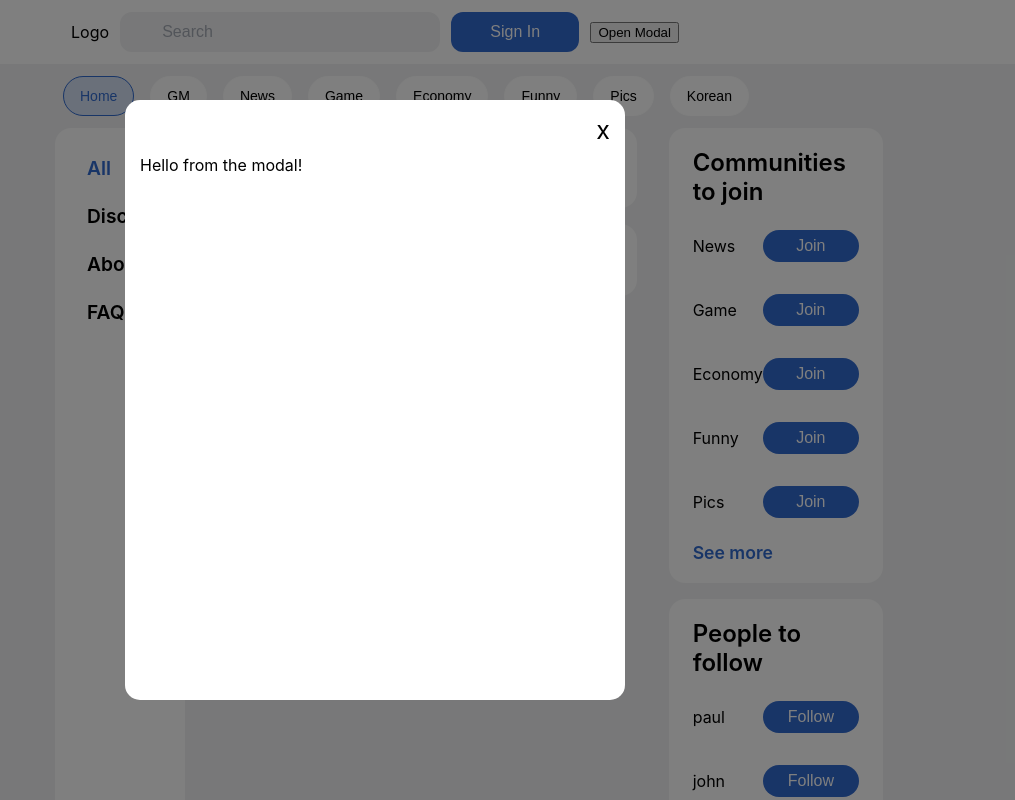
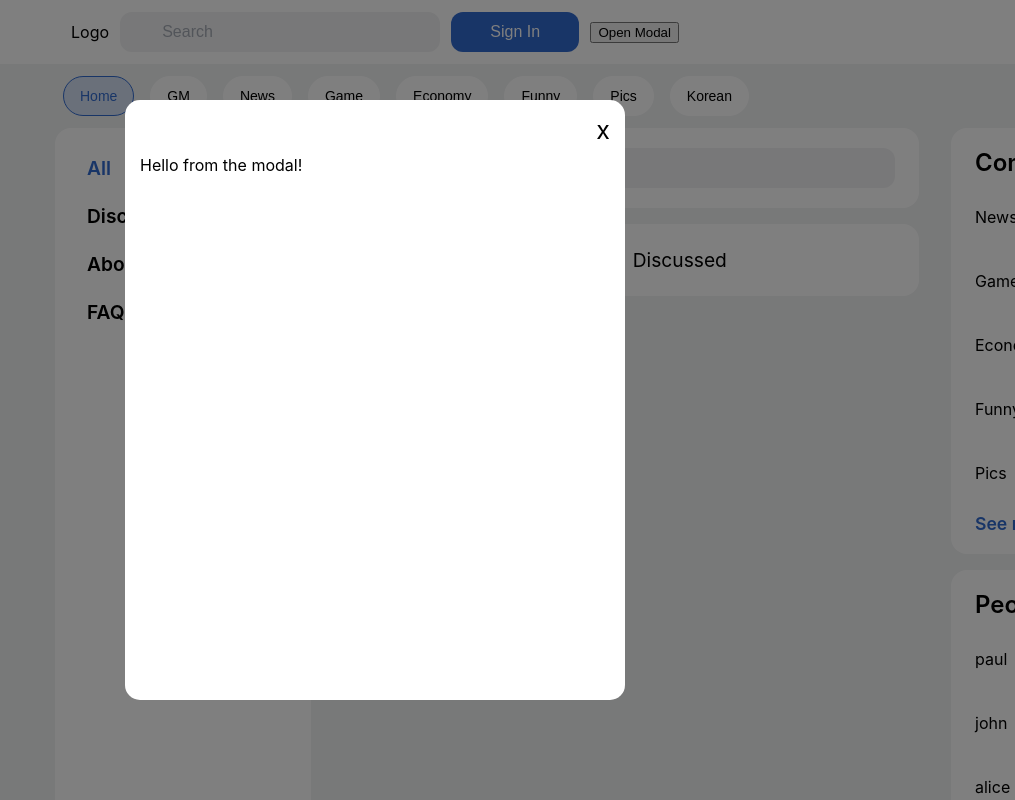
Before and after one commit to royalbluec/block-community, a Next.js app in the folder client/: page / in a window 1280 px wide. Both pictures are taken after a click on the button "Open Modal". Shown: the top 800 px of the page, without its empty margins (265-1280 px from the left). Built offline with nearby package versions, Linux system fonts and the light colour scheme.

Commit message:
feat(client): Prevent page scrolling when modal is open

```diff
--- a/client/components/common/styles/Header.styles.jsx
+++ b/client/components/common/styles/Header.styles.jsx
@@ -3,7 +3,8 @@
 export const Block = styled.header`
   display: flex;
   justify-content: center;
-  width: 100%;
+  width: 100vw;
+  max-width: 100%;
   height: 4rem;
   background-color: white;
 
--- a/client/components/modal/Modal.jsx
+++ b/client/components/modal/Modal.jsx
@@ -1,29 +1,45 @@
-import React, { useEffect, useState } from 'react';
+import React, { useEffect, useRef, useState } from 'react';
 import ReactDOM from 'react-dom';
 import styled from '@emotion/styled';
 
 const Modal = ({ show, onClose, children }) => {
   const [isBrowser, setIsBrowser] = useState(false);
 
+  const modalWrapperRef = useRef(null);
+
   useEffect(() => {
     setIsBrowser(true);
-  }, []);
 
-  const handleCloseClick = (e) => {
+    if (show) {
+      document.getElementById('__next').style = 'position: fixed';
+    }
+  }, [show]);
+
+  const clickCloseButton = (e) => {
     e.preventDefault();
+    document.getElementById('__next').removeAttribute('style');
     onClose();
   };
 
+  const clickBackDrop = (e) => {
+    if (!modalWrapperRef?.current?.contains(e.target)) {
+      document.getElementById('__next').removeAttribute('style');
+      onClose();
+    }
+  };
+
   const modalContent = show ? (
-    <StyledModalOverlay>
+    <StyledModalOverlay onClick={clickBackDrop}>
+      <StyledModalWrapper ref={modalWrapperRef}>
         <StyledModal>
           <StyledModalHeader>
-          <a href='#' onClick={handleCloseClick}>
+            <a href='#' onClick={clickCloseButton}>
               x
             </a>
           </StyledModalHeader>
           <StyledModalBody>{children}</StyledModalBody>
         </StyledModal>
+      </StyledModalWrapper>
     </StyledModalOverlay>
   ) : null;
 
@@ -47,16 +63,23 @@
   font-size: 25px;
 `;
 
+const StyledModalWrapper = styled.div`
+  width: 500px;
+  height: 600px;
+`;
+
 const StyledModal = styled.div`
   background: white;
   width: 500px;
   height: 600px;
+  width: 100%;
+  height: 100%;
   border-radius: 15px;
   padding: 15px;
 `;
 
 const StyledModalOverlay = styled.div`
-  position: absolute;
+  position: fixed;
   top: 0;
   left: 0;
   width: 100%;
```
Lines whose indentation alone changed are shown as unchanged.
